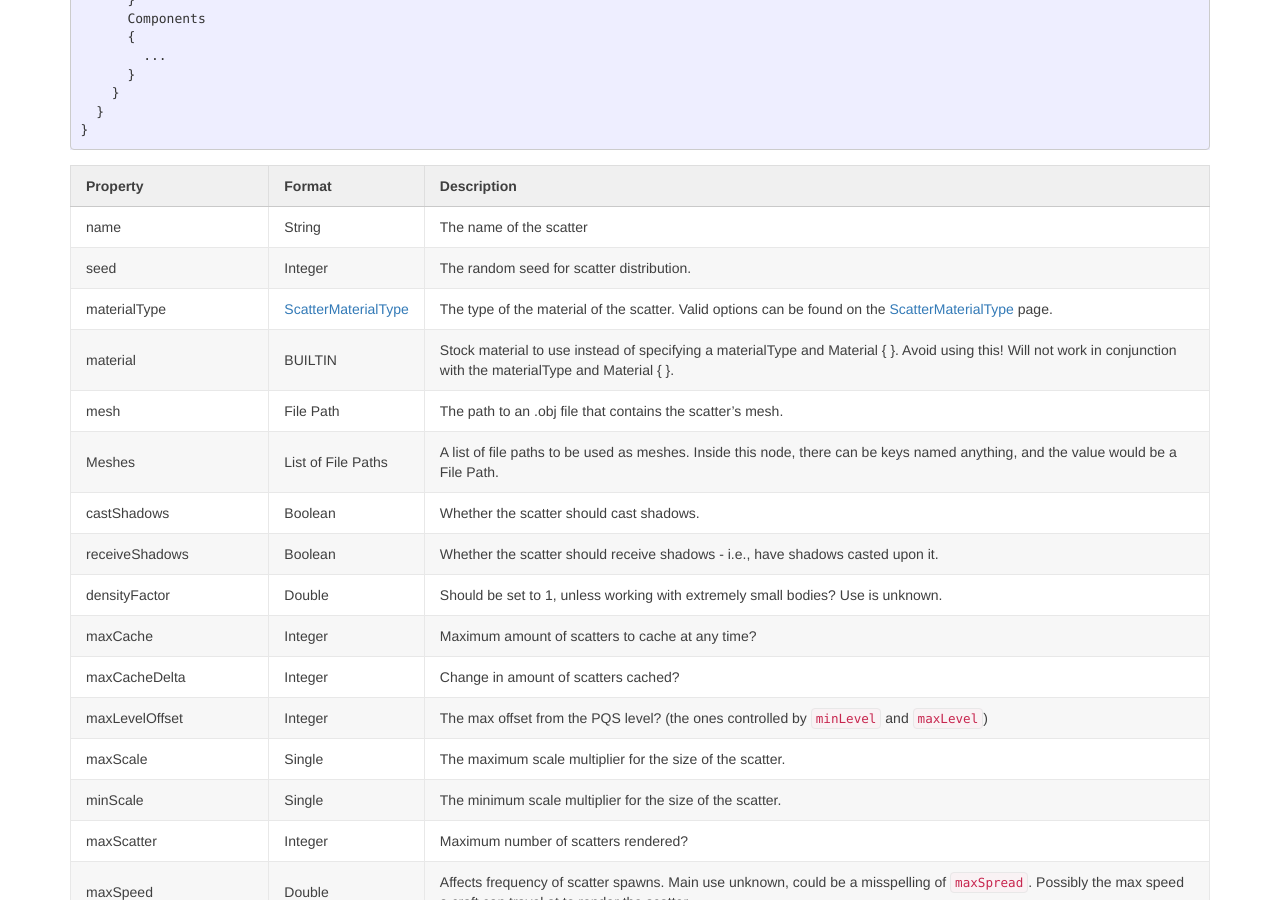
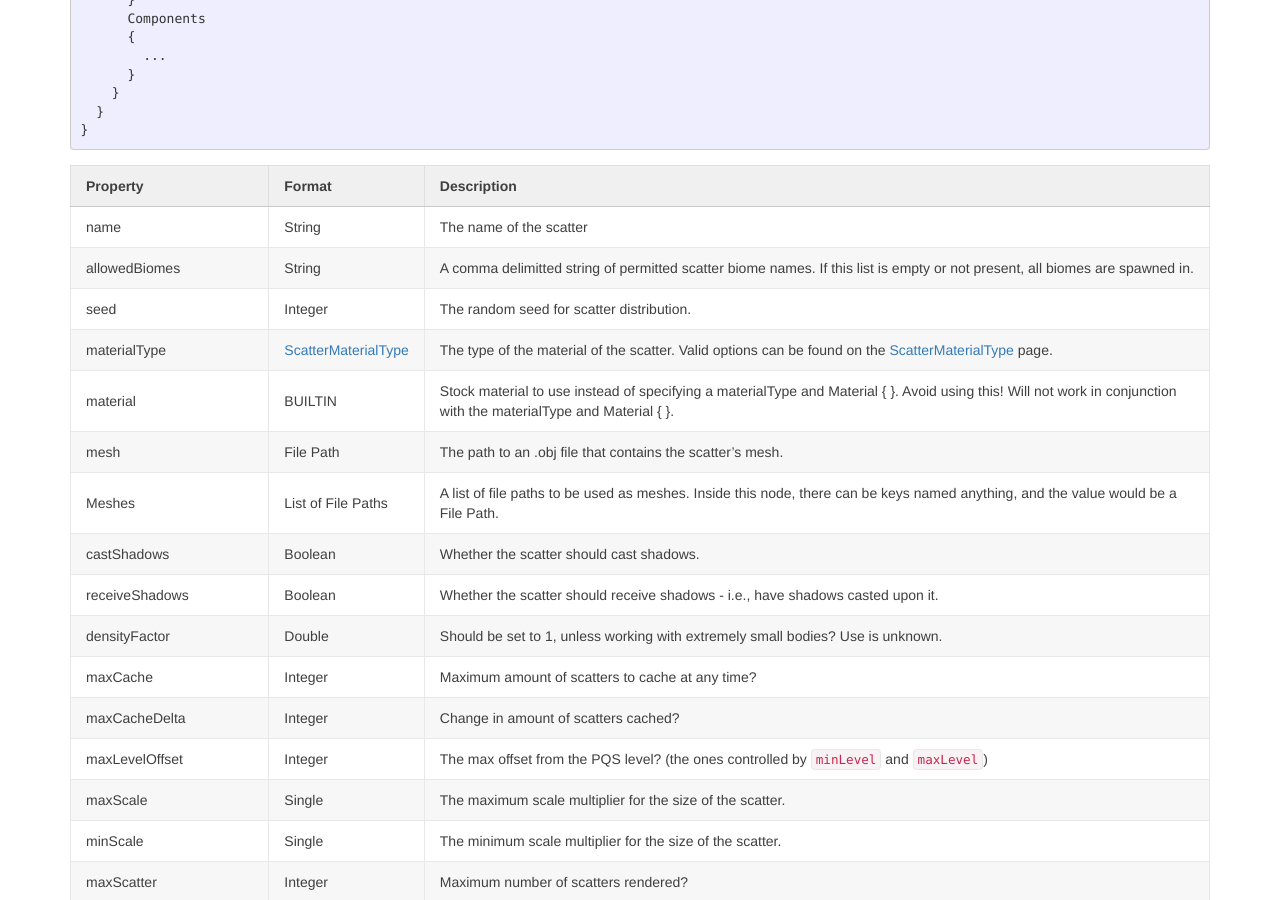
Before and after one commit to Kopernicus/wiki, a Jekyll site: the page built from main/PQSMods/LandControl/Scatters.md, in a window 1280 px wide and 900 px high, scrolled down 760 px. Built offline with Jekyll 4.4.1, drawn with Linux system fonts in a browser that asks for light colours.

Commit message:
Update Scatters.md
Add new parameter as of Kopernicus-102.

```diff
--- a/main/PQSMods/LandControl/Scatters.md
+++ b/main/PQSMods/LandControl/Scatters.md
@@ -49,6 +49,7 @@ LandControl
 |Property|Format|Description|
 |--------|------|-----------|
 |name|String|The name of the scatter|
+|allowedBiomes|String|A comma delimitted string of permitted scatter biome names.  If this list is empty or not present, all biomes are spawned in.|
 |seed|Integer|The random seed for scatter distribution.|
 |materialType|[ScatterMaterialType]({{ site.baseurl }}{% link main/PQSMods/LandControl/ScatterMaterialType.md %})|The type of the material of the scatter. Valid options can be found on the [ScatterMaterialType]({{ site.baseurl }}{% link main/PQSMods/LandControl/ScatterMaterialType.md %}) page.
 |material|BUILTIN|Stock material to use instead of specifying a materialType and Material { }. Avoid using this! Will not work in conjunction with the materialType and Material { }.|
```
